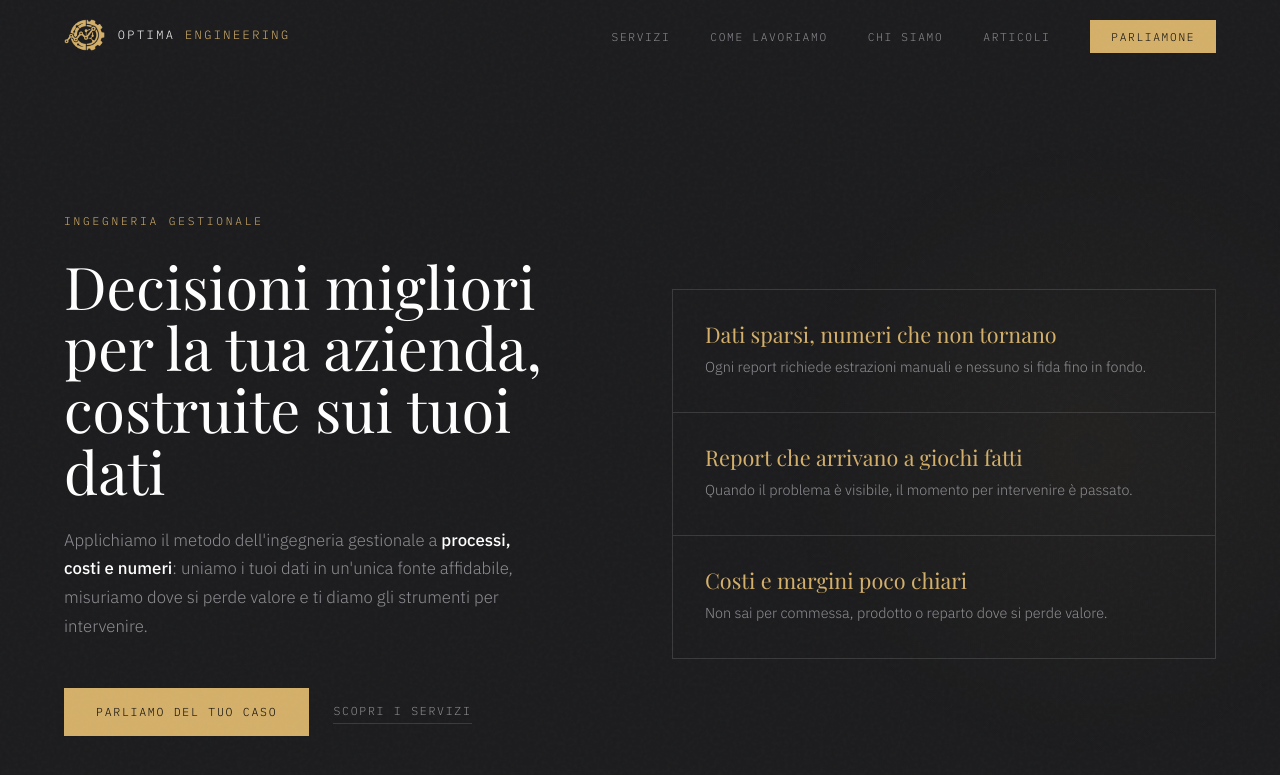
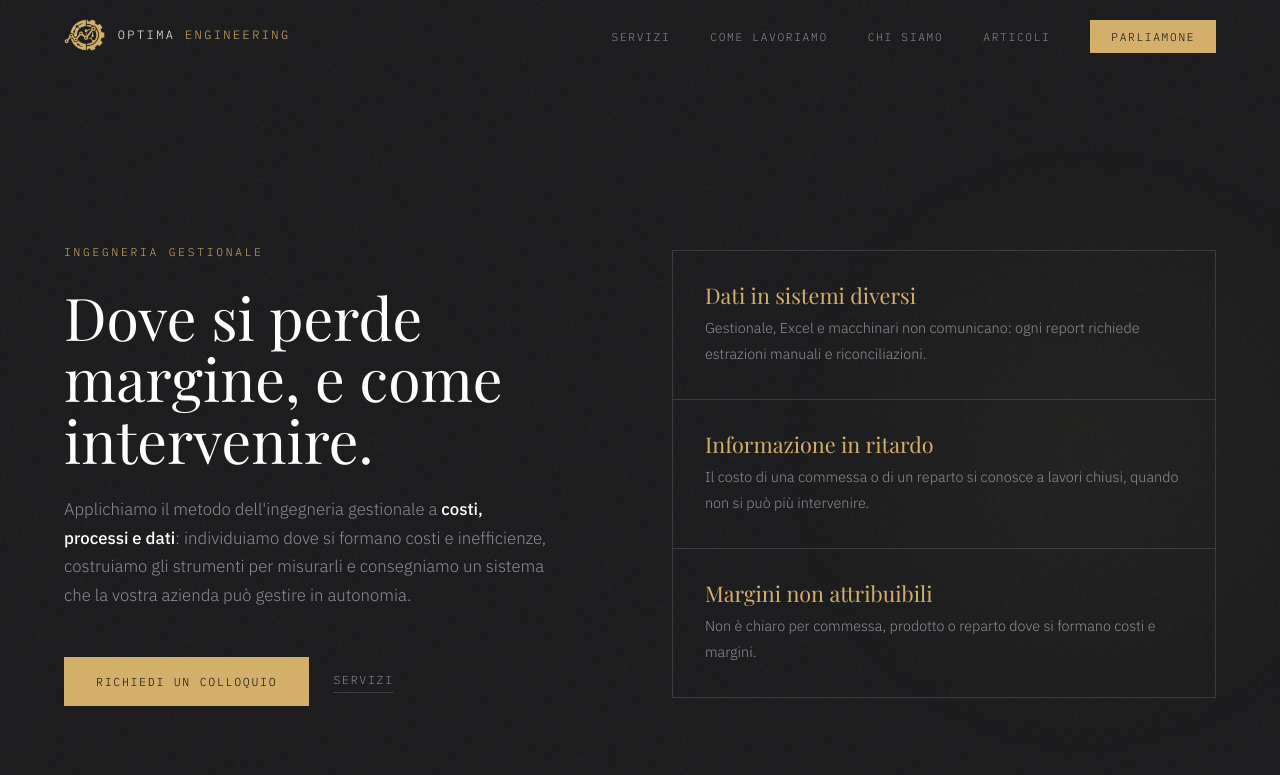
Before and after one commit to edoardo2496/optima_engineering, a Jekyll site: the page built from index.html, in a window 1280 px wide and 900 px high. Shown: the top 775 px of the window. Built offline with Jekyll 4.4.1, drawn with Linux system fonts in a browser that asks for light colours; some web fonts are replaced.

Commit message:
Update hero.html

```diff
--- a/_includes/hero.html
+++ b/_includes/hero.html
@@ -1,20 +1,20 @@
 <section class="hero">
   <div class="hero-left">
-    <div class="hero-eyebrow">Ingegneria Gestionale</div>
-    <h1 class="hero-title">Decisioni migliori per la tua azienda, costruite sui tuoi dati</h1>
+    <div class="hero-eyebrow">Ingegneria gestionale</div>
+    <h1 class="hero-title">Dove si perde margine, e come intervenire.</h1>
     <p class="hero-body">
-      Applichiamo il metodo dell'ingegneria gestionale a <strong>processi, costi e numeri</strong>: uniamo i tuoi dati in un'unica fonte affidabile, misuriamo dove si perde valore e ti diamo gli strumenti per intervenire.
+      Applichiamo il metodo dell'ingegneria gestionale a <strong>costi, processi e dati</strong>: individuiamo dove si formano costi e inefficienze, costruiamo gli strumenti per misurarli e consegniamo un sistema che la vostra azienda può gestire in autonomia.
     </p>
     <div class="hero-actions">
-      <a href="#contatto" class="btn-primary">Parliamo del tuo caso</a>
-      <a href="#servizi" class="btn-ghost">Scopri i servizi</a>
+      <a href="#contatto" class="btn-primary">Richiedi un colloquio</a>
+      <a href="#servizi" class="btn-ghost">Servizi</a>
     </div>
   </div>
   <div class="hero-right">
     <ul class="pain-list">
-      <li class="pain-item"><div class="pain-text"><strong>Dati sparsi, numeri che non tornano</strong><span class="pain-sub">Ogni report richiede estrazioni manuali e nessuno si fida fino in fondo.</span></div></li>
-      <li class="pain-item"><div class="pain-text"><strong>Report che arrivano a giochi fatti</strong><span class="pain-sub">Quando il problema è visibile, il momento per intervenire è passato.</span></div></li>
-      <li class="pain-item"><div class="pain-text"><strong>Costi e margini poco chiari</strong><span class="pain-sub">Non sai per commessa, prodotto o reparto dove si perde valore.</span></div></li>
+      <li class="pain-item"><div class="pain-text"><strong>Dati in sistemi diversi</strong><span class="pain-sub">Gestionale, Excel e macchinari non comunicano: ogni report richiede estrazioni manuali e riconciliazioni.</span></div></li>
+      <li class="pain-item"><div class="pain-text"><strong>Informazione in ritardo</strong><span class="pain-sub">Il costo di una commessa o di un reparto si conosce a lavori chiusi, quando non si può più intervenire.</span></div></li>
+      <li class="pain-item"><div class="pain-text"><strong>Margini non attribuibili</strong><span class="pain-sub">Non è chiaro per commessa, prodotto o reparto dove si formano costi e margini.</span></div></li>
     </ul>
   </div>
 </section>
```
